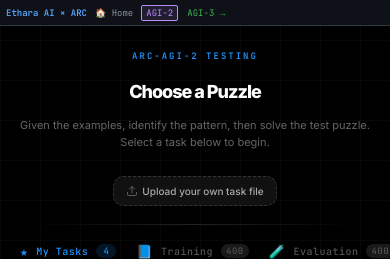
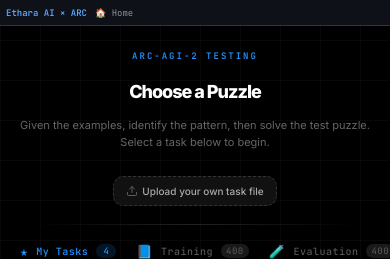
Before and after one commit to Raj602-stack/Arc-Agi3, a Flask app: page /arc-agi-2 in a window 390 px wide. Shown: the top 259 px of the page. Run offline with Flask 3, Linux system fonts and the light colour scheme; some libraries are stand-ins or nearby versions.

Commit message:
fix: consistent navbar - remove AGI-2/AGI-3 tabs, remove Choose task button

```diff
--- a/ARC-AGI copy/apps/index.html
+++ b/ARC-AGI copy/apps/index.html
@@ -987,25 +987,7 @@
                 color: #f0f6fc;
                 background: #21262d;
             }
-            #site_nav .nav-active {
-                color: #bc8cff;
-                padding: 4px 10px;
-                border: 1px solid #bc8cff;
-                border-radius: 3px;
-                background: rgba(188, 140, 255, 0.1);
-            }
-            #site_nav a.nav-link-agi3 {
-                color: #3fb950;
-                text-decoration: none;
-                padding: 4px 10px;
-                border: 1px solid transparent;
-                border-radius: 3px;
-                transition: all 0.15s;
-            }
-            #site_nav a.nav-link-agi3:hover {
-                border-color: #3fb950;
-                background: rgba(63, 185, 80, 0.1);
-            }
+
             /* Push everything below the fixed nav */
             body {
                 padding-top: 40px !important;
@@ -1031,9 +1013,7 @@
                 #site_nav a.nav-logo {
                     font-size: 11px;
                 }
-                #site_nav a.nav-link,
-                #site_nav .nav-active,
-                #site_nav a.nav-link-agi3 {
+                #site_nav a.nav-link {
                     padding: 3px 8px;
                     font-size: 11px;
                 }
@@ -1062,9 +1042,7 @@
                 #site_nav .nav-sep {
                     display: none;
                 }
-                #site_nav a.nav-link,
-                #site_nav .nav-active,
-                #site_nav a.nav-link-agi3 {
+                #site_nav a.nav-link {
                     padding: 2px 6px;
                     font-size: 10px;
                 }
@@ -1090,9 +1068,7 @@
                     font-size: 9px;
                     letter-spacing: 0;
                 }
-                #site_nav a.nav-link,
-                #site_nav .nav-active,
-                #site_nav a.nav-link-agi3 {
+                #site_nav a.nav-link {
                     padding: 2px 5px;
                     font-size: 9px;
                     border-radius: 2px;
@@ -1118,9 +1094,7 @@
                 #site_nav a.nav-logo {
                     font-size: 9px;
                 }
-                #site_nav a.nav-link,
-                #site_nav .nav-active,
-                #site_nav a.nav-link-agi3 {
+                #site_nav a.nav-link {
                     padding: 1px 4px;
                     font-size: 9px;
                 }
@@ -1145,9 +1119,7 @@
                 #site_nav a.nav-logo {
                     font-size: 9px;
                 }
-                #site_nav a.nav-link,
-                #site_nav .nav-active,
-                #site_nav a.nav-link-agi3 {
+                #site_nav a.nav-link {
                     padding: 1px 3px;
                     font-size: 9px;
                 }
@@ -1167,8 +1139,6 @@
             <a href="/" class="nav-logo">Ethara AI × ARC</a>
             <span class="nav-sep"></span>
             <a href="/" class="nav-link">🏠 Home</a>
-            <span class="nav-active">AGI-2</span>
-            <a href="/arc-agi-3" class="nav-link-agi3">AGI-3 →</a>
         </div>
 
         <!-- ── Modal (ARC-AGI-2 Task Browser) ────────────────────── -->
@@ -1294,13 +1264,6 @@
                 <span id="task_name" class="puzzle_id">Puzzle ID: —</span>
             </div>
             <div id="top_bar_right">
-                <button
-                    class="btn btn-outline"
-                    id="top_load_btn"
-                    onclick="openTaskBrowser()"
-                >
-                    Choose task
-                </button>
                 <label
                     class="btn btn-outline btn-upload-custom"
                     for="custom_file_input"
```
Also changed, not shown: web/templates/index.html (+0 -11 lines).
